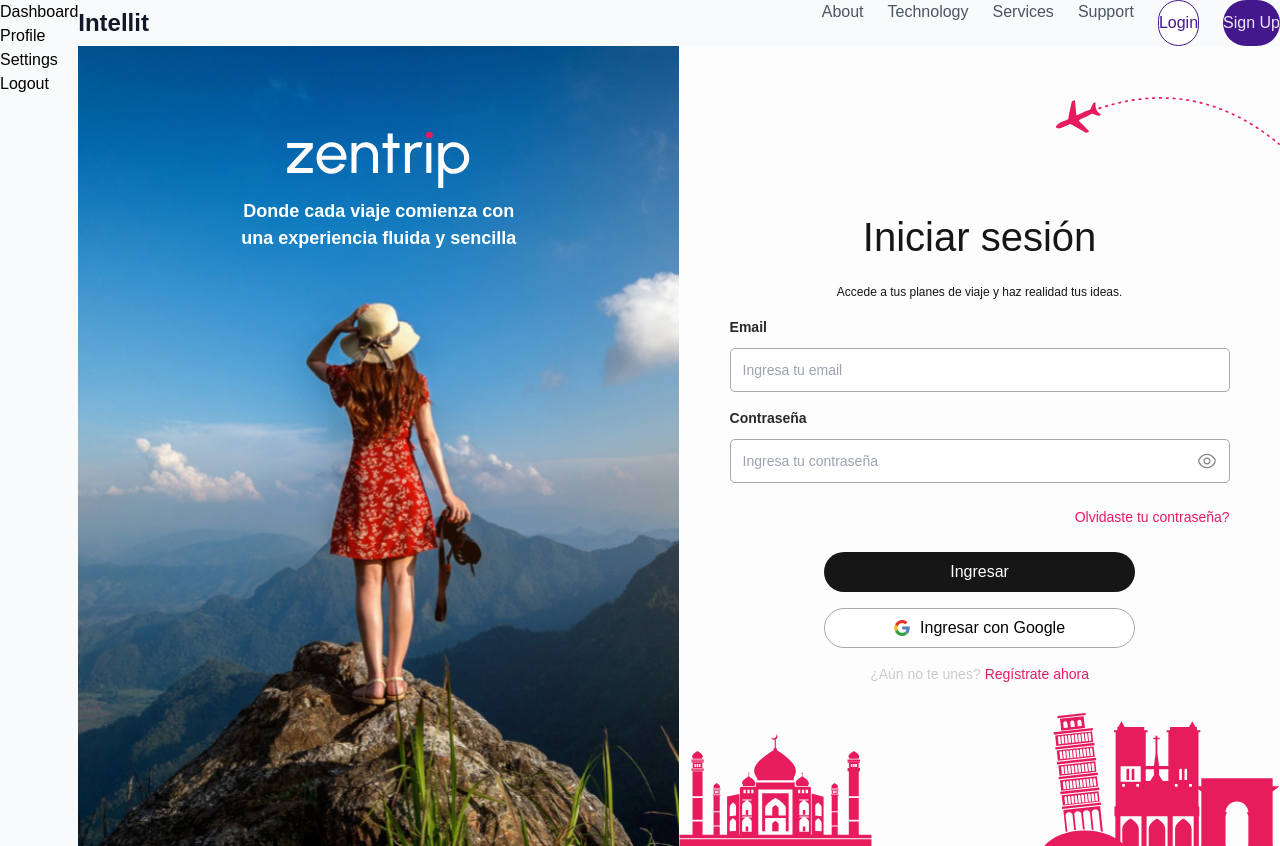
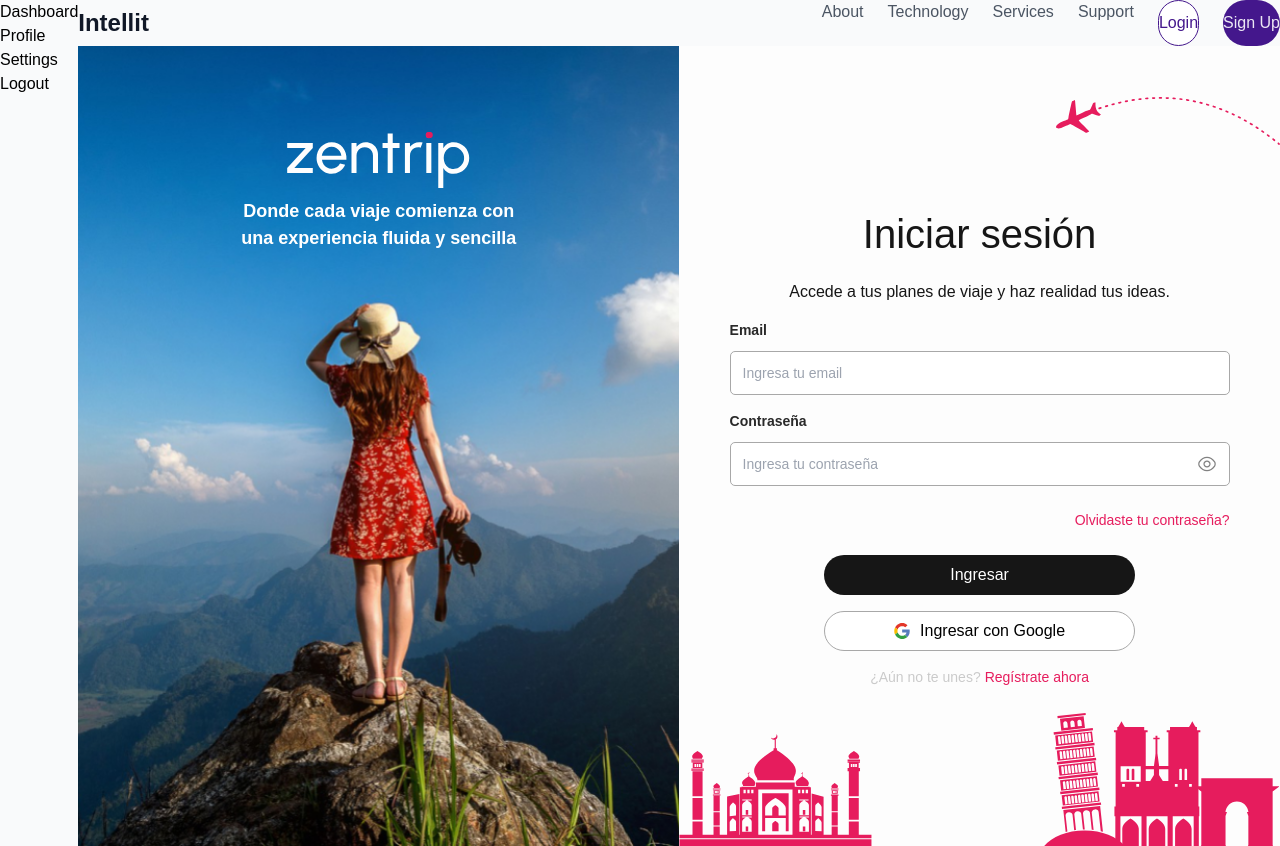
Before and after one commit to Ignacio918/viajes-app, a React (Vite) app in the folder viajes-app/: page /login in a window 1280 px wide. Built offline with nearby package versions, Linux system fonts and the light colour scheme; a web font is replaced by a local one.

Commit message:
arreglos ilustraciones

```diff
--- a/viajes-app/src/styles/LoginPage.css
+++ b/viajes-app/src/styles/LoginPage.css
@@ -55,7 +55,7 @@ body {
 }
 
 .login-description {
-  @apply text-center text-[#161616] text-[12px] font-normal w-full;
+  @apply text-center text-[#161616] text-[16px] font-normal w-full;
 }
 
 .login-form {
```
